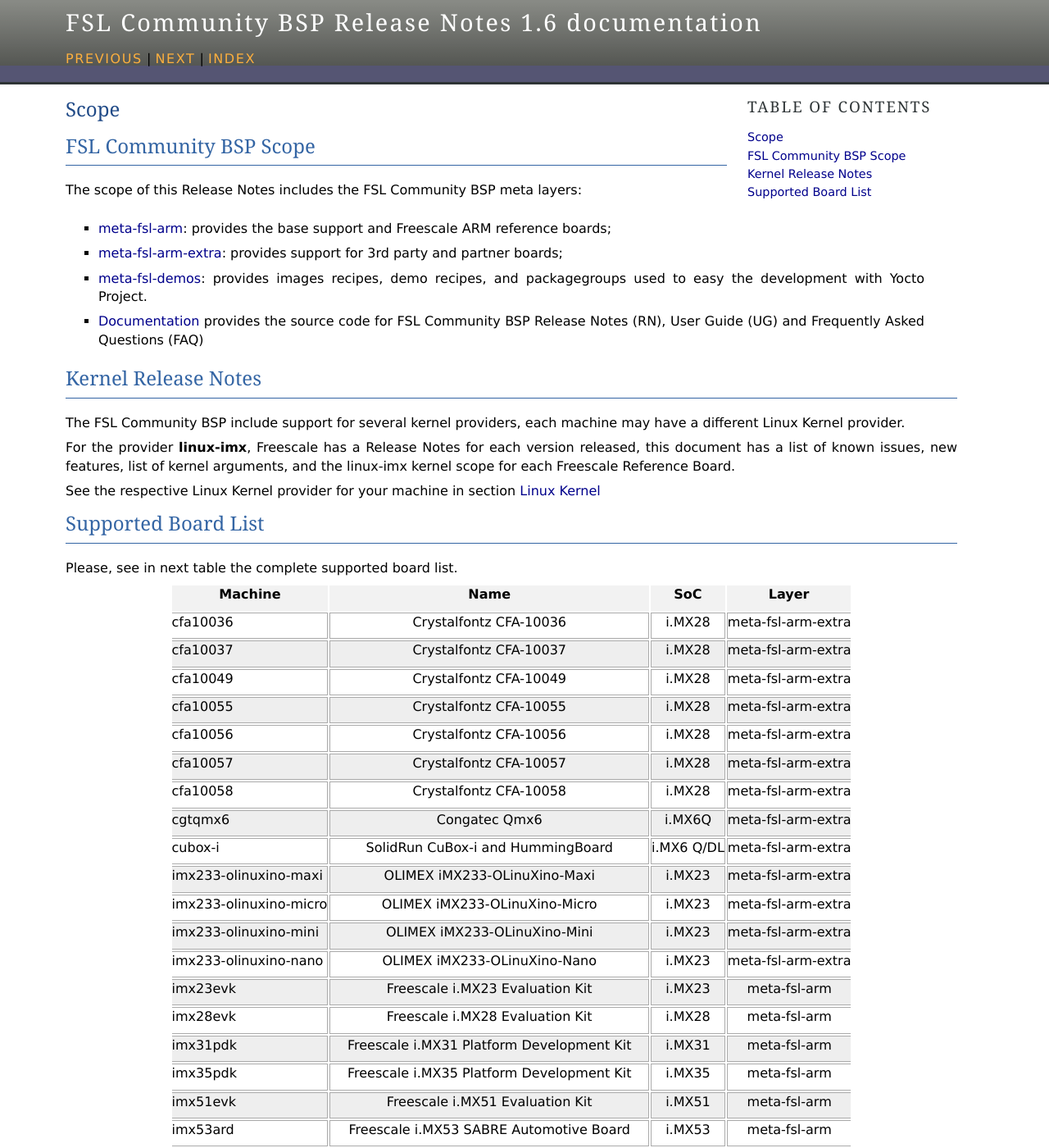
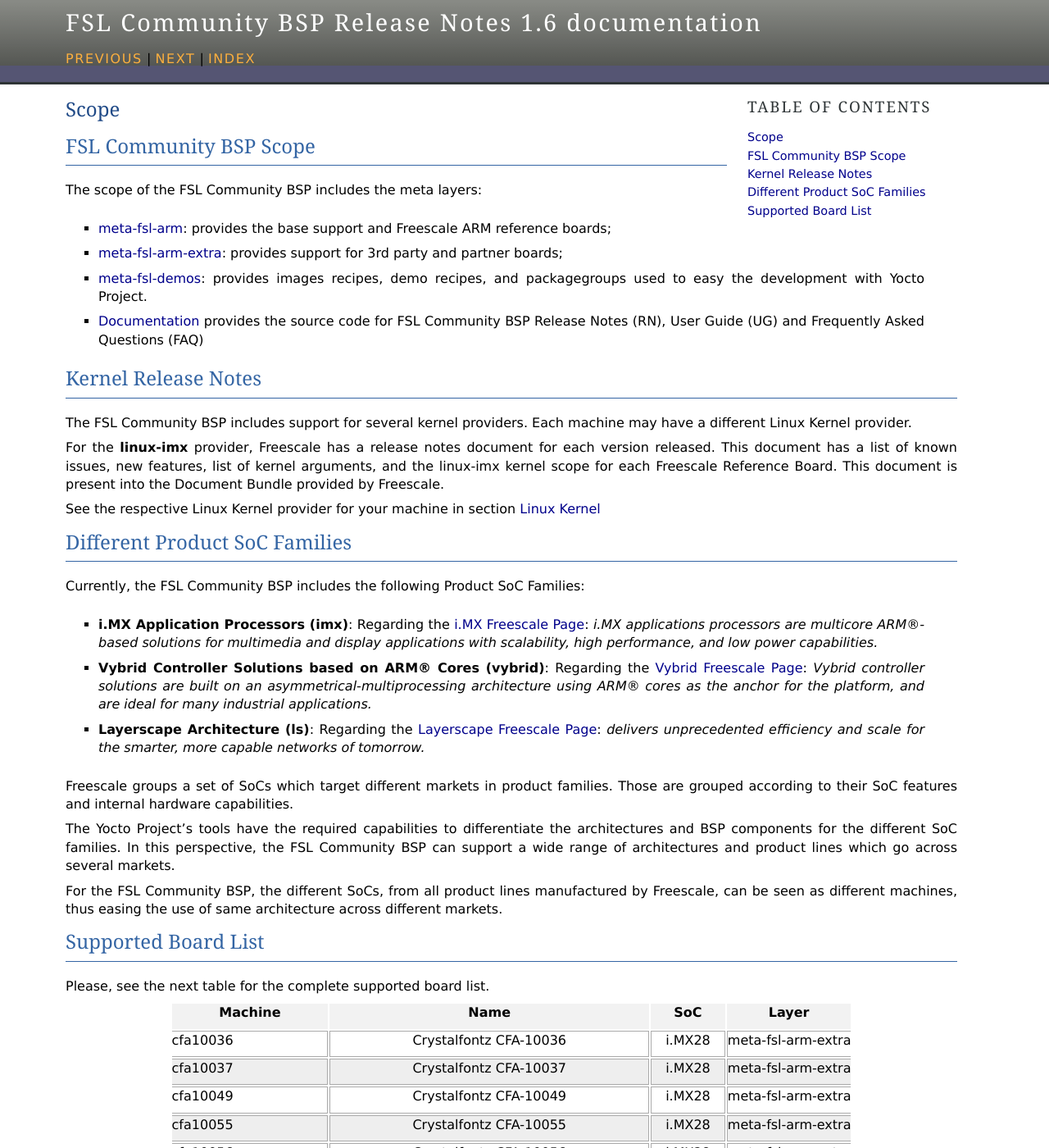
Before and after one commit to Freescale/Documentation, a Sphinx documentation site: the page built from release-notes/source/bsp-scope.rst, in a window 1280 px wide and 1400 px high. Shown: the whole window at 82% size. Built offline with Sphinx 7.4.7, drawn with Linux system fonts in a browser that asks for light colours.

Commit message:
RN: Add the product SoC family description section
This section should describe the different product
families covered.

Signed-off-by: Daiane Angolini <daiane.angolini@freescale.com>

```diff
--- a/release-notes/source/bsp-scope.rst
+++ b/release-notes/source/bsp-scope.rst
@@ -5,7 +5,7 @@
 
 |project_name| Scope
 -----------------------
-The scope of this Release Notes includes the |project_name| meta layers:
+The scope of the |project_name| includes the meta layers:
 
  * `meta-fsl-arm <http://git.yoctoproject.org/cgit/cgit.cgi/meta-fsl-arm/?h=daisy>`_:
    provides the base support and Freescale ARM reference boards;
@@ -19,21 +19,53 @@
 
 Kernel Release Notes
 --------------------
-
-The |project_name| include support for several kernel providers, each machine
+The |project_name| includes support for several kernel providers. Each machine
 may have a different Linux Kernel provider.
 
-For the provider **linux-imx**, Freescale has a Release Notes for each version released,
-this document has a list of known issues, new features, list of kernel arguments, and the
-linux-imx kernel scope for each Freescale Reference Board.
+For the **linux-imx** provider, Freescale has a release notes document for each
+version released. This document has a list of known issues, new features, list
+of kernel arguments, and the linux-imx kernel scope for each Freescale Reference
+Board. This document is present into the Document Bundle provided by Freescale.
 
 See the respective Linux Kernel provider for your machine in section :ref:`linux-providers`
+
+Different Product SoC Families
+------------------------------
+Currently, the |project_name| includes the following Product SoC Families:
+
+ * **i.MX Application Processors (imx)**: Regarding the `i.MX Freescale Page
+   <http://www.freescale.com/webapp/sps/site/homepage.jsp?code=IMX_HOME>`_:
+   *i.MX applications processors are multicore ARM®-based solutions for multimedia and display
+   applications with scalability, high performance, and low power capabilities.*
+
+ * **Vybrid Controller Solutions based on ARM® Cores (vybrid)**: Regarding the
+   `Vybrid Freescale Page <http://www.freescale.com/webapp/sps/site/homepage.jsp?code=VYBRID>`_:
+   *Vybrid controller solutions are built on an asymmetrical-multiprocessing
+   architecture using ARM® cores as the anchor for the platform, and are ideal
+   for many industrial applications.*
+
+ * **Layerscape Architecture (ls)**: Regarding the `Layerscape Freescale Page
+   <http://www.freescale.com/webapp/sps/site/overview.jsp?code=QORIQ_LAYERSCAPE>`_:
+   *delivers unprecedented efficiency and scale for the smarter, more capable
+   networks of tomorrow.*
+
+Freescale groups a set of SoCs which target different markets in product
+families. Those are grouped according to their SoC features and internal hardware
+capabilities.
+
+The Yocto Project's tools have the required capabilities to differentiate the
+architectures and BSP components for the different SoC families. In this perspective,
+the |project_name| can support a wide range of architectures and product lines
+which go across several markets.
+
+For the |project_name|, the different SoCs, from all product lines manufactured by
+Freescale, can be seen as different machines, thus easing the use of same architecture
+across different markets.
 
 .. _supported-boards:
 
 Supported Board List
 --------------------
-Please, see in next table the complete supported board list.
-
+Please, see the next table for the complete supported board list.
 
 .. include:: machine-list.inc
```
